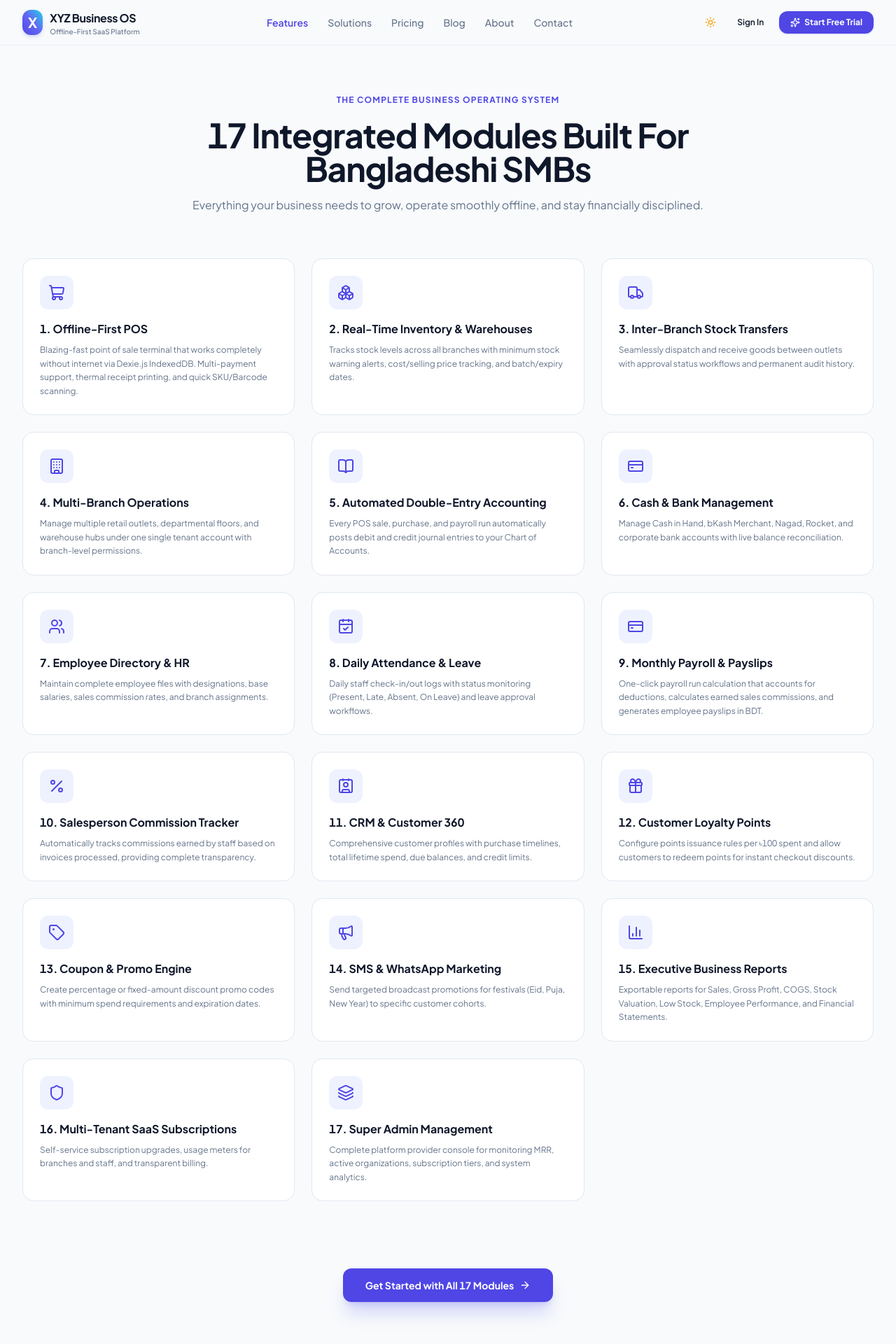
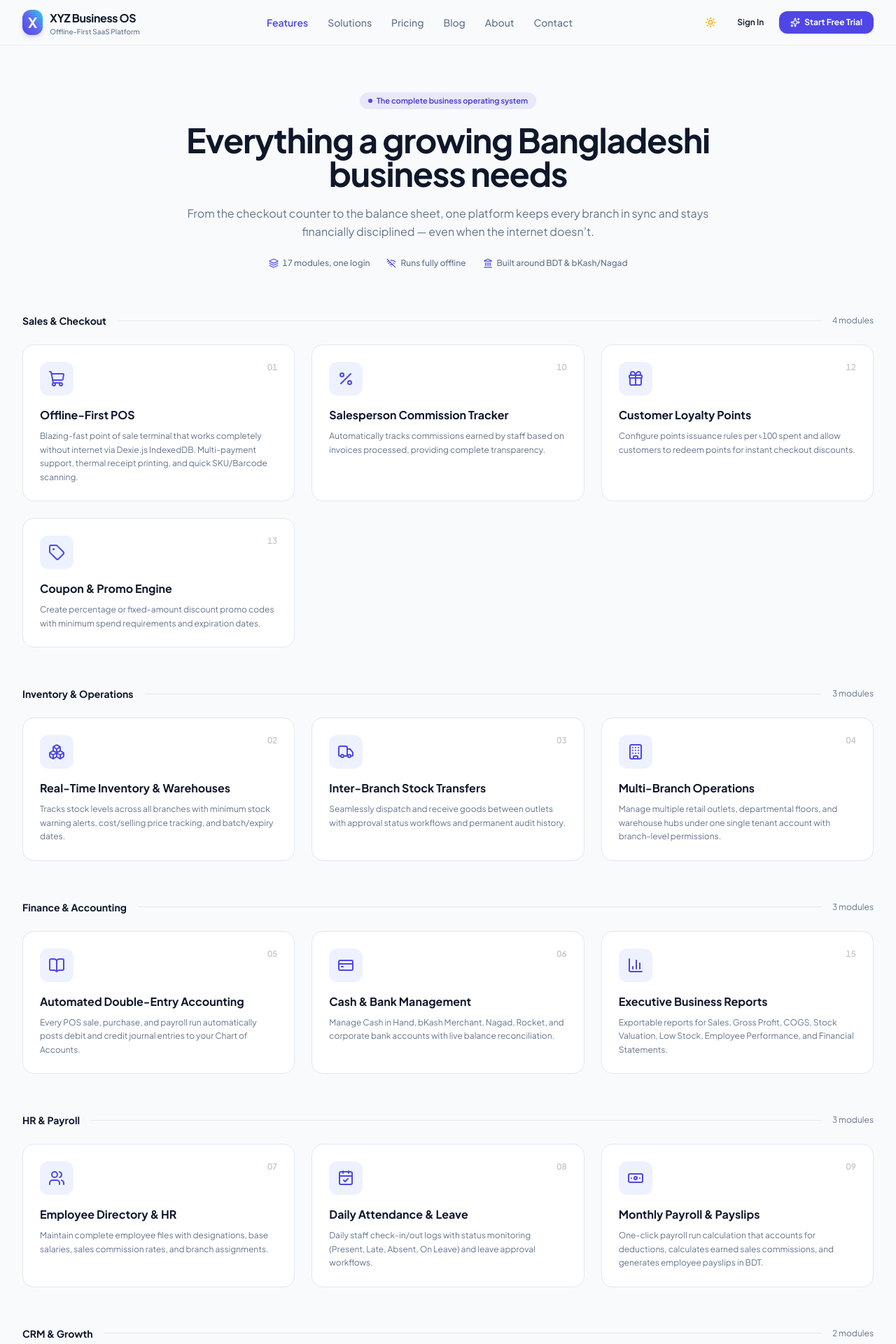
Before and after one commit to mdantormia1779-dev/possoftware, a Next.js app: page /features in a window 1280 px wide. Shown: the top 1920 px of the page at 70% size. Built offline with nearby package versions, Linux system fonts and the light colour scheme; no server answers; the database is empty.

Commit message:
Features and Contact ui update

```diff
--- a/src/app/(public)/features/page.tsx
+++ b/src/app/(public)/features/page.tsx
@@ -4,20 +4,51 @@ import { FeaturesHeader } from "@/components/public/features/FeaturesHeader";
 import { FeatureCard } from "@/components/public/features/FeatureCard";
 import { FeaturesCta } from "@/components/public/features/FeaturesCta";
 
+function groupByCategory(modules: typeof MODULES_LIST) {
+  const groups = new Map<string, typeof MODULES_LIST>();
+  for (const mod of modules) {
+    const list = groups.get(mod.category) ?? [];
+    list.push(mod);
+    groups.set(mod.category, list);
+  }
+  return Array.from(groups.entries());
+}
+
 export default function FeaturesPage() {
+  const categories = groupByCategory(MODULES_LIST);
+
   return (
     <div className="max-w-7xl mx-auto px-4 sm:px-6 lg:px-8 py-16 space-y-16">
       <FeaturesHeader />
+
+      <div className="space-y-14">
+        {categories.map(([category, modules]) => (
+          <section key={category} className="space-y-6">
+            <div className="flex items-center gap-4">
+              <h2 className="text-sm font-bold text-foreground whitespace-nowrap">
+                {category}
+              </h2>
+              <div className="h-px flex-1 bg-border" />
+              <span className="text-xs text-muted-foreground whitespace-nowrap">
+                {modules.length} module{modules.length > 1 ? "s" : ""}
+              </span>
+            </div>
+
             <div className="grid grid-cols-1 md:grid-cols-2 lg:grid-cols-3 gap-6">
-        {MODULES_LIST.map((mod, idx) => (
+              {modules.map((mod) => (
                 <FeatureCard
-            key={idx}
+                  key={mod.number}
+                  number={mod.number}
                   icon={mod.icon}
                   title={mod.title}
                   desc={mod.desc}
                 />
               ))}
             </div>
+          </section>
+        ))}
+      </div>
+
       <FeaturesCta />
     </div>
   );
--- a/src/components/public/features/FeatureCard.tsx
+++ b/src/components/public/features/FeatureCard.tsx
@@ -2,21 +2,25 @@ import React from "react";
 import { LucideIcon } from "lucide-react";
 
 interface FeatureCardProps {
+  number: number;
   icon: LucideIcon;
   title: string;
   desc: string;
 }
 
-export function FeatureCard({ icon: Icon, title, desc }: FeatureCardProps) {
+export function FeatureCard({ number, icon: Icon, title, desc }: FeatureCardProps) {
   return (
-    <div className="p-6 rounded-2xl border border-border bg-card shadow-xs hover:shadow-md transition-all hover:border-indigo-300 dark:hover:border-indigo-700 flex flex-col justify-between">
-      <div>
-        <div className="p-3 rounded-xl bg-indigo-50 dark:bg-indigo-950/50 text-indigo-600 dark:text-indigo-400 w-fit mb-4">
+    <div className="group p-6 rounded-2xl border border-border bg-card shadow-xs hover:shadow-md transition-all duration-200 hover:border-indigo-300 dark:hover:border-indigo-700 hover:-translate-y-0.5 flex flex-col">
+      <div className="flex items-start justify-between mb-4">
+        <div className="p-3 rounded-xl bg-indigo-50 dark:bg-indigo-950/50 text-indigo-600 dark:text-indigo-400 group-hover:bg-indigo-100 dark:group-hover:bg-indigo-950 transition-colors">
           <Icon className="h-6 w-6" />
         </div>
-        <h3 className="text-base font-bold text-foreground mb-2">{title}</h3>
-        <p className="text-xs leading-relaxed text-muted-foreground">{desc}</p>
+        <span className="text-xs font-semibold text-muted-foreground/40">
+          {String(number).padStart(2, "0")}
+        </span>
       </div>
+      <h3 className="text-base font-bold text-foreground mb-2">{title}</h3>
+      <p className="text-xs leading-relaxed text-muted-foreground">{desc}</p>
     </div>
   );
 }
--- a/src/components/public/features/FeaturesCta.tsx
+++ b/src/components/public/features/FeaturesCta.tsx
@@ -4,7 +4,7 @@ import { ArrowRight } from "lucide-react";
 
 export function FeaturesCta() {
   return (
-    <div className="text-center pt-8">
+    <div className="text-center pt-8 space-y-3">
       <Link
         href="/register"
         className="inline-flex items-center gap-2 px-8 py-3.5 rounded-xl bg-indigo-600 hover:bg-indigo-700 text-white font-bold text-sm shadow-xl shadow-indigo-500/25 transition-transform active:scale-95"
@@ -12,6 +12,9 @@ export function FeaturesCta() {
         <span>Get Started with All 17 Modules</span>
         <ArrowRight className="h-4 w-4" />
       </Link>
+      <p className="text-xs text-muted-foreground">
+        Free 14-day trial &middot; No credit card required
+      </p>
     </div>
   );
 }
--- a/src/components/public/features/FeaturesHeader.tsx
+++ b/src/components/public/features/FeaturesHeader.tsx
@@ -1,17 +1,40 @@
 import React from "react";
+import { Layers, WifiOff, Landmark } from "lucide-react";
+
+const QUICK_STATS = [
+  { icon: Layers, label: "17 modules, one login" },
+  { icon: WifiOff, label: "Runs fully offline" },
+  { icon: Landmark, label: "Built around BDT & bKash/Nagad" },
+];
 
 export function FeaturesHeader() {
   return (
-    <div className="text-center space-y-4 max-w-3xl mx-auto">
-      <span className="text-xs font-bold uppercase tracking-widest text-indigo-600 dark:text-indigo-400">
-        The Complete Business Operating System
+    <div className="text-center space-y-5 max-w-3xl mx-auto">
+      <span className="inline-flex items-center gap-1.5 text-[11px] font-semibold text-indigo-700 dark:text-indigo-300 bg-indigo-600/10 px-3 py-1 rounded-full">
+        <span className="h-1.5 w-1.5 rounded-full bg-indigo-600" />
+        The complete business operating system
       </span>
+
       <h1 className="text-3xl sm:text-5xl font-extrabold text-foreground tracking-tight">
-        17 Integrated Modules Built For Bangladeshi SMBs
+        Everything a growing Bangladeshi business needs
       </h1>
-      <p className="text-base text-muted-foreground">
-        Everything your business needs to grow, operate smoothly offline, and stay financially disciplined.
+
+      <p className="text-base text-muted-foreground leading-relaxed">
+        From the checkout counter to the balance sheet, one platform keeps every branch in sync
+        and stays financially disciplined &mdash; even when the internet doesn&rsquo;t.
       </p>
+
+      <div className="flex flex-wrap items-center justify-center gap-x-6 gap-y-2 pt-1">
+        {QUICK_STATS.map(({ icon: Icon, label }) => (
+          <span
+            key={label}
+            className="flex items-center gap-1.5 text-xs font-medium text-muted-foreground"
+          >
+            <Icon className="h-3.5 w-3.5 text-indigo-600" />
+            {label}
+          </span>
+        ))}
+      </div>
     </div>
   );
 }
--- a/src/components/public/features/featuresCoreData.ts
+++ b/src/components/public/features/featuresCoreData.ts
@@ -7,52 +7,71 @@ import {
   CreditCard,
   Users,
   CalendarCheck,
+  Banknote,
 } from "lucide-react";
 
 export const CORE_MODULES = [
   {
+    number: 1,
     icon: ShoppingCart,
-    title: "1. Offline-First POS",
+    title: "Offline-First POS",
     desc: "Blazing-fast point of sale terminal that works completely without internet via Dexie.js IndexedDB. Multi-payment support, thermal receipt printing, and quick SKU/Barcode scanning.",
+    category: "Sales & Checkout",
   },
   {
+    number: 2,
     icon: Boxes,
-    title: "2. Real-Time Inventory & Warehouses",
+    title: "Real-Time Inventory & Warehouses",
     desc: "Tracks stock levels across all branches with minimum stock warning alerts, cost/selling price tracking, and batch/expiry dates.",
+    category: "Inventory & Operations",
   },
   {
+    number: 3,
     icon: Truck,
-    title: "3. Inter-Branch Stock Transfers",
+    title: "Inter-Branch Stock Transfers",
     desc: "Seamlessly dispatch and receive goods between outlets with approval status workflows and permanent audit history.",
+    category: "Inventory & Operations",
   },
   {
+    number: 4,
     icon: Building,
-    title: "4. Multi-Branch Operations",
+    title: "Multi-Branch Operations",
     desc: "Manage multiple retail outlets, departmental floors, and warehouse hubs under one single tenant account with branch-level permissions.",
+    category: "Inventory & Operations",
   },
   {
+    number: 5,
     icon: BookOpen,
-    title: "5. Automated Double-Entry Accounting",
+    title: "Automated Double-Entry Accounting",
     desc: "Every POS sale, purchase, and payroll run automatically posts debit and credit journal entries to your Chart of Accounts.",
+    category: "Finance & Accounting",
   },
   {
+    number: 6,
     icon: CreditCard,
-    title: "6. Cash & Bank Management",
+    title: "Cash & Bank Management",
     desc: "Manage Cash in Hand, bKash Merchant, Nagad, Rocket, and corporate bank accounts with live balance reconciliation.",
+    category: "Finance & Accounting",
   },
   {
+    number: 7,
     icon: Users,
-    title: "7. Employee Directory & HR",
+    title: "Employee Directory & HR",
     desc: "Maintain complete employee files with designations, base salaries, sales commission rates, and branch assignments.",
+    category: "HR & Payroll",
   },
   {
+    number: 8,
     icon: CalendarCheck,
-    title: "8. Daily Attendance & Leave",
+    title: "Daily Attendance & Leave",
     desc: "Daily staff check-in/out logs with status monitoring (Present, Late, Absent, On Leave) and leave approval workflows.",
+    category: "HR & Payroll",
   },
   {
-    icon: CreditCard,
-    title: "9. Monthly Payroll & Payslips",
+    number: 9,
+    icon: Banknote,
+    title: "Monthly Payroll & Payslips",
     desc: "One-click payroll run calculation that accounts for deductions, calculates earned sales commissions, and generates employee payslips in BDT.",
+    category: "HR & Payroll",
   },
 ];
--- a/src/components/public/features/featuresExtendedData.ts
+++ b/src/components/public/features/featuresExtendedData.ts
@@ -11,43 +11,59 @@ import {
 
 export const EXTENDED_MODULES = [
   {
+    number: 10,
     icon: Percent,
-    title: "10. Salesperson Commission Tracker",
+    title: "Salesperson Commission Tracker",
     desc: "Automatically tracks commissions earned by staff based on invoices processed, providing complete transparency.",
+    category: "Sales & Checkout",
   },
   {
+    number: 11,
     icon: Contact,
-    title: "11. CRM & Customer 360",
+    title: "CRM & Customer 360",
     desc: "Comprehensive customer profiles with purchase timelines, total lifetime spend, due balances, and credit limits.",
+    category: "CRM & Growth",
   },
   {
+    number: 12,
     icon: Gift,
-    title: "12. Customer Loyalty Points",
+    title: "Customer Loyalty Points",
     desc: "Configure points issuance rules per ৳100 spent and allow customers to redeem points for instant checkout discounts.",
+    category: "Sales & Checkout",
   },
   {
+    number: 13,
     icon: Tag,
-    title: "13. Coupon & Promo Engine",
+    title: "Coupon & Promo Engine",
     desc: "Create percentage or fixed-amount discount promo codes with minimum spend requirements and expiration dates.",
+    category: "Sales & Checkout",
   },
   {
+    number: 14,
     icon: Megaphone,
-    title: "14. SMS & WhatsApp Marketing",
+    title: "SMS & WhatsApp Marketing",
     desc: "Send targeted broadcast promotions for festivals (Eid, Puja, New Year) to specific customer cohorts.",
+    category: "CRM & Growth",
   },
   {
+    number: 15,
     icon: BarChart3,
-    title: "15. Executive Business Reports",
+    title: "Executive Business Reports",
     desc: "Exportable reports for Sales, Gross Profit, COGS, Stock Valuation, Low Stock, Employee Performance, and Financial Statements.",
+    category: "Finance & Accounting",
   },
   {
+    number: 16,
     icon: Shield,
-    title: "16. Multi-Tenant SaaS Subscriptions",
+    title: "Multi-Tenant SaaS Subscriptions",
     desc: "Self-service subscription upgrades, usage meters for branches and staff, and transparent billing.",
+    category: "Platform & Admin",
   },
   {
+    number: 17,
     icon: Layers,
-    title: "17. Super Admin Management",
+    title: "Super Admin Management",
     desc: "Complete platform provider console for monitoring MRR, active organizations, subscription tiers, and system analytics.",
+    category: "Platform & Admin",
   },
 ];
```
Also changed, not shown: src/app/(public)/contact/page.tsx (+45 -4 lines), src/components/public/contact/ContactForm.tsx (+87 -37 lines), src/components/public/contact/ContactInfo.tsx (+56 -15 lines), src/components/public/features/featuresData.ts (line endings or trailing spaces), 1 other file (tests, documents, lock files or other folders). Lines whose indentation alone changed are shown as unchanged.
